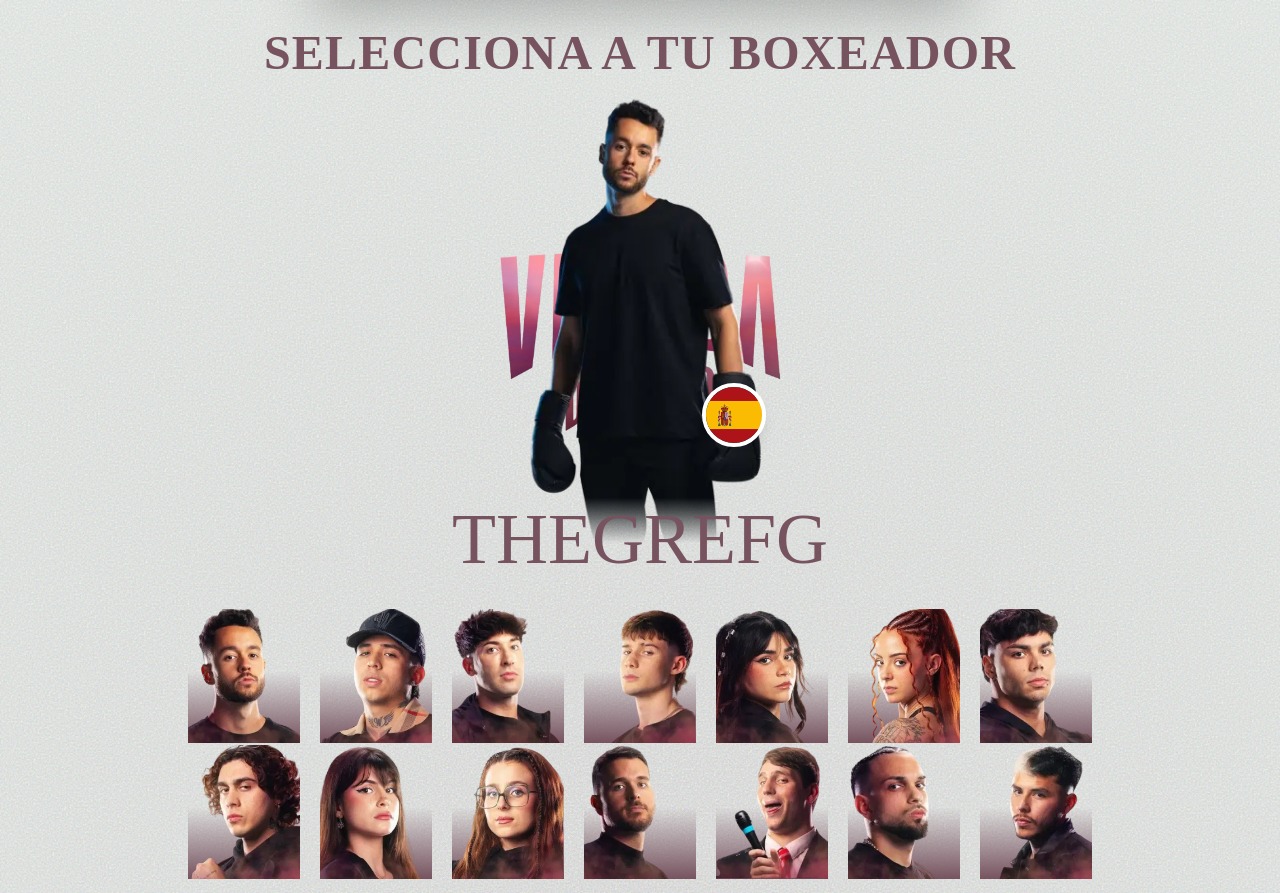
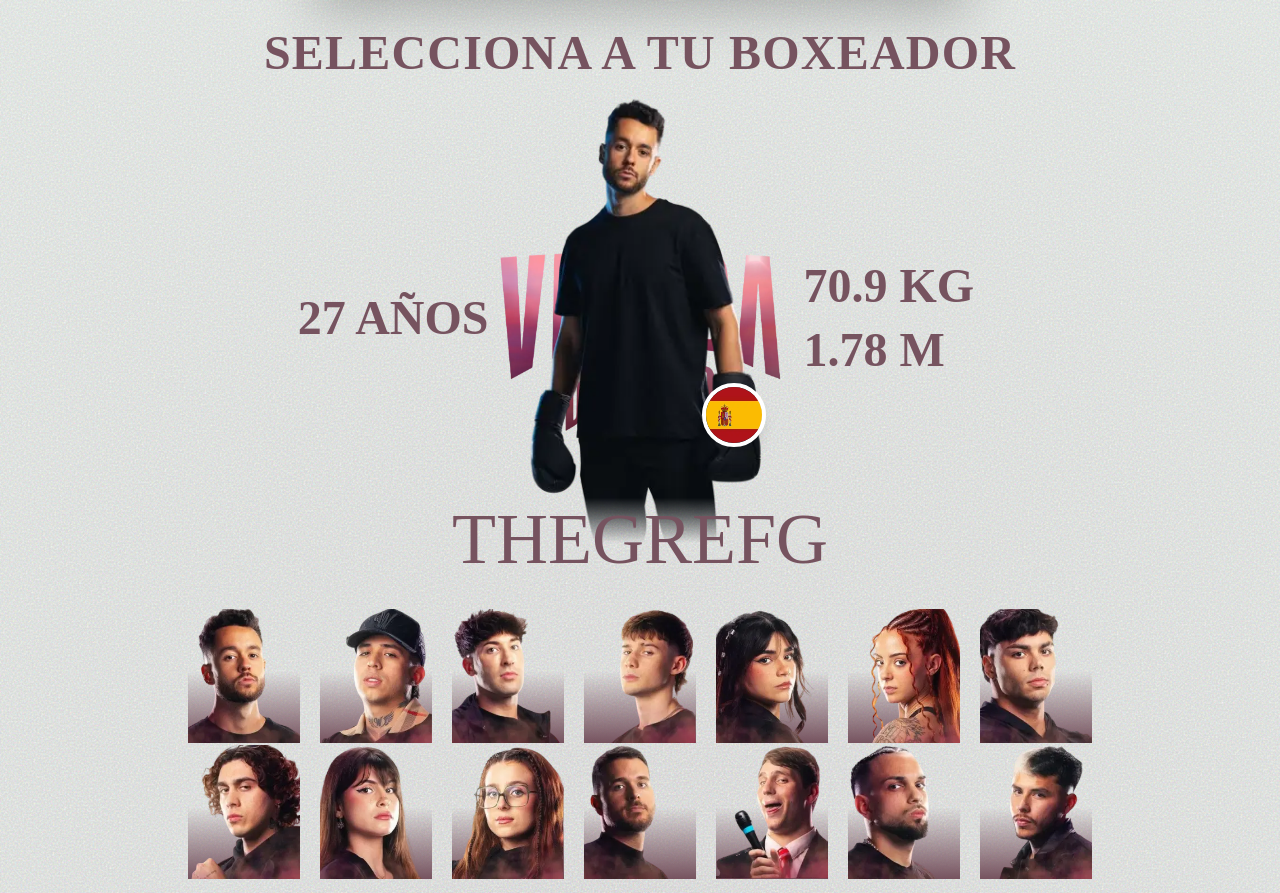
Before and after one commit to OrlandoDev17/la-velada-v, an Astro site: page / in a window 1280 px wide. Shown: the part 1123-2016 px from the top of the page. Built offline with nearby package versions, Linux system fonts and the light colour scheme; Astro itself is replaced by a stand-in of ours; a web font is replaced by a local one.

Commit message:
Agregar información adicional de los peleadores: edad, peso y altura en el componente FightersCard

```diff
--- a/src/components/FighterCard.jsx
+++ b/src/components/FighterCard.jsx
@@ -4,58 +4,100 @@
   {
     name: 'TheGrefg',
     flag: 'spain',
+    age: '27',
+    weight: '70.9',
+    height: '1.78',
   },
   {
     name: 'WestCol',
     flag: 'colombia',
+    age: '24',
+    weight: '66',
+    height: '1.65',
   },
   {
     name: 'Viruzz',
     flag: 'spain',
+    age: '32',
+    weight: '78.5',
+    height: '1.82',
   },
   {
     name: 'Mazza',
     flag: 'argentina',
+    age: '24',
+    weight: '84',
+    height: '1.76',
   },
   {
     name: 'Alana',
     flag: 'mexico',
+    age: '24',
+    weight: '56',
+    height: '1.56',
   },
   {
     name: 'Arigeli',
     flag: 'spain',
+    age: '22',
+    weight: '56',
+    height: '1.60',
   },
   {
     name: 'Andonii',
     flag: 'spain',
+    age: '22',
+    weight: '115',
+    height: '1.87',
   },
   {
     name: 'Belcast',
     flag: 'mexico',
+    age: '26',
+    weight: '90',
+    height: '1.78',
   },
   {
     name: 'Abby',
     flag: 'spain',
+    age: '24',
+    weight: '57',
+    height: '1.72',
   },
   {
     name: 'RoRo',
     flag: 'spain',
+    age: '23',
+    weight: '57',
+    height: '1.49',
   },
   {
     name: 'Perxita',
     flag: 'spain',
+    age: '33',
+    weight: '80',
+    height: '1.86',
   },
   {
     name: 'Gaspi',
     flag: 'argentina',
+    age: '22',
+    weight: '85',
+    height: '1.75',
   },
   {
     name: 'Pereira',
     flag: 'spain',
+    age: '26',
+    weight: '63',
+    height: '1.67',
   },
   {
     name: 'Rivaldios',
     flag: 'mexico',
+    age: '24',
+    weight: '67',
+    height: '1.70',
   },
 ];
 
@@ -66,7 +108,7 @@
   return (
     <div className="relative flex flex-col items-center">
       {/* Imagen Ampliada */}
-      <picture className="relative flex flex-col justify-center items-center mb-8">
+      <article className="relative flex flex-col justify-center items-center mb-8">
         <img
           className="absolute top-28"
           src="./images/logo-la-velada-v.webp"
@@ -87,17 +129,32 @@
         <h2 className="text-7xl uppercase text-primary text-center mt-2 absolute -bottom-8">
           {hoveredFighter.name}
         </h2>
-      </picture>
+        <p className="absolute -left-48 text-5xl uppercase font-bold text-primary">
+          {hoveredFighter.age} Años
+        </p>
+        <div className="absolute -right-46">
+          <p className="text-5xl uppercase font-bold text-primary mb-4">
+            {hoveredFighter.weight} KG
+          </p>
+          <p className="text-5xl uppercase font-bold text-primary">
+            {hoveredFighter.height} M
+          </p>
+        </div>
+      </article>
 
       {/* Contenedor de las Cards */}
       <div className="relative flex flex-wrap justify-center gap-x-5 gap-y-16 max-w-236 mt-24">
         {/* Renderizado de las Cards */}
-        {FIGHTERS.map(({ name, flag }) => (
+        {FIGHTERS.map(({ name, flag, age, weight, height }) => (
           <article
             key={name}
             className="bg-gradient-to-b from-transparent to-primary h-18 flex items-end relative hover:scale-125 transition cursor-pointer"
-            onMouseEnter={() => setHoveredFighter({ name, flag })}
-            onMouseLeave={() => setHoveredFighter({ name, flag })}
+            onMouseEnter={() =>
+              setHoveredFighter({ name, flag, age, weight, height })
+            }
+            onMouseLeave={() =>
+              setHoveredFighter({ name, flag, age, weight, height })
+            }
           >
             <img
               className="w-28 relative"
```
